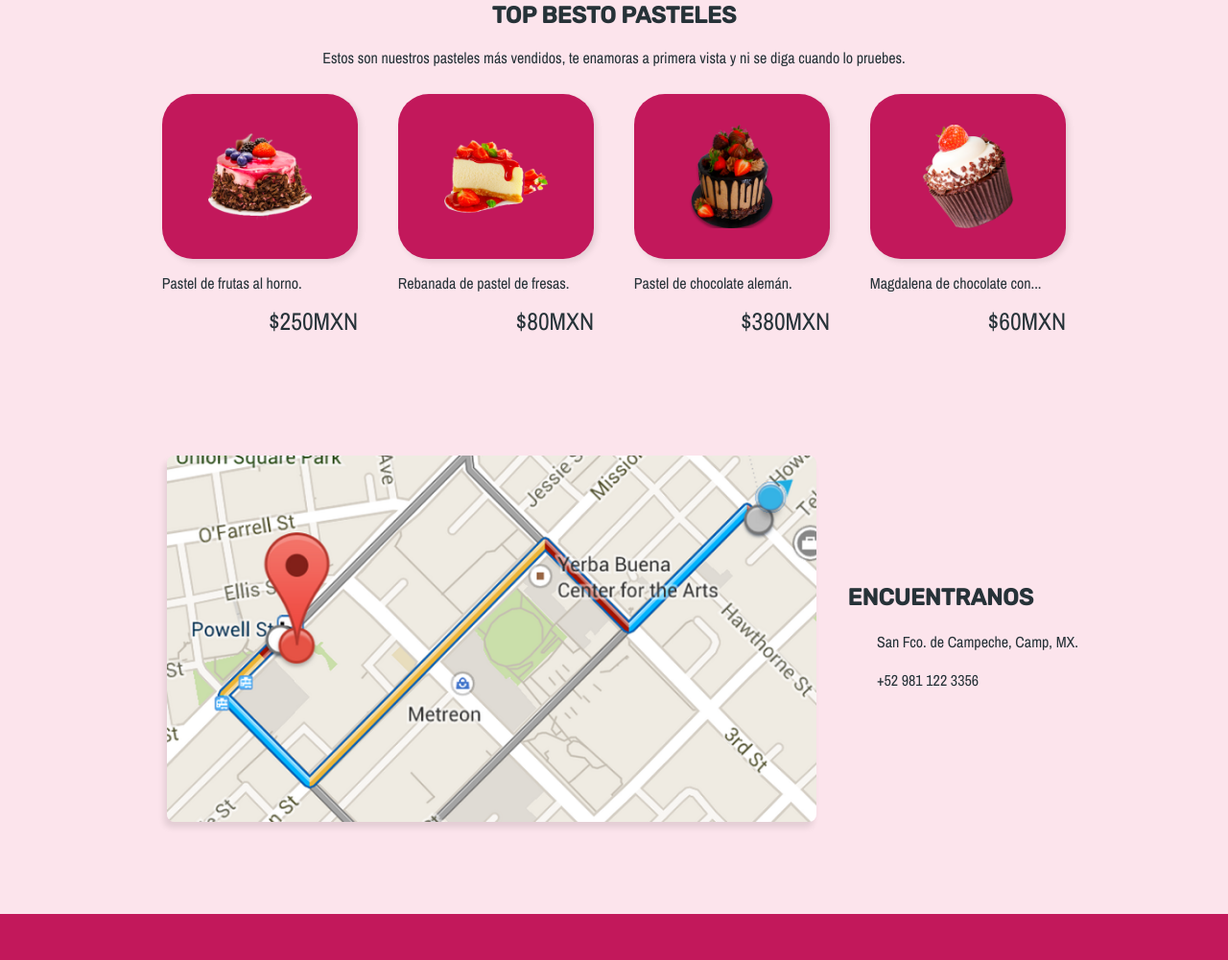
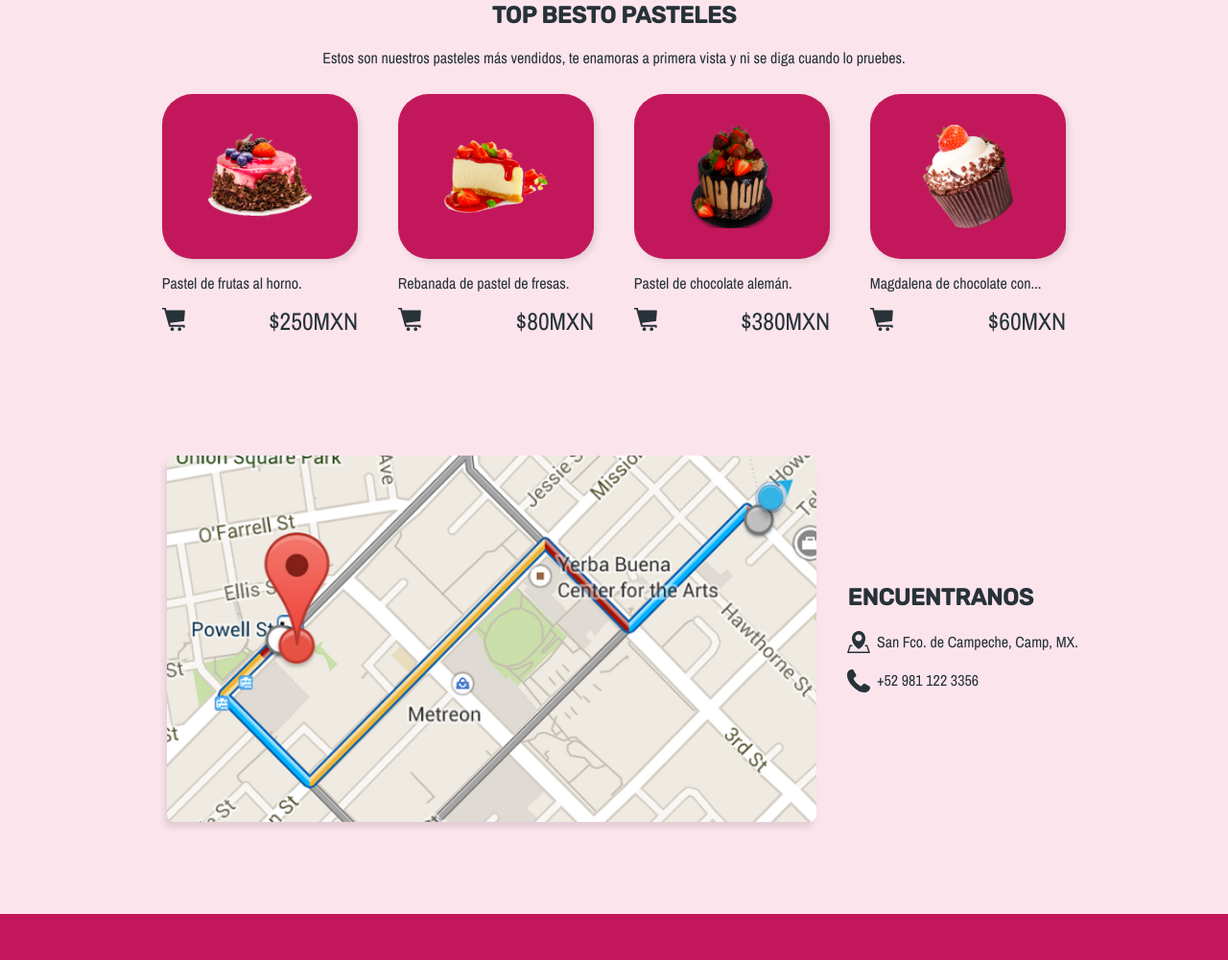
Before and after one commit to richirrim/pasteleria-double-l, a plain HTML site: page index.html in a window 1280 px wide. Shown: the part 919-1920 px from the top of the page at 96% size. Drawn offline with nearby package versions, Linux system fonts and the light colour scheme; the site is published under a folder, as on GitHub Pages, so addresses that start at the root find nothing.

Commit message:
Se corrigio error en la ruta de los iconos.

```diff
--- a/css/style.css
+++ b/css/style.css
@@ -133,31 +133,31 @@ input[type="checkbox"][disabled] {
     }
 .icon-cake::before {
     content: "";
-    background-image: url("/icons/icon-cake.svg");
+    background-image: url("../icons/icon-cake.svg");
     background-repeat: no-repeat;
     filter: invert(16%) sepia(17%) saturate(743%) hue-rotate(155deg) brightness(92%) contrast(89%);
 }
 .icon-star::before {
     content: "";
-    background-image: url("/icons/icon-star.svg");
+    background-image: url("../icons/icon-star.svg");
     background-repeat: no-repeat;
     filter: invert(16%) sepia(17%) saturate(743%) hue-rotate(155deg) brightness(92%) contrast(89%);
 }
 .icon-card::before {
     content: "";
-    background-image: url("/icons/icon-card.svg");
+    background-image: url("../icons/icon-card.svg");
     background-repeat: no-repeat;
     filter: invert(16%) sepia(17%) saturate(743%) hue-rotate(155deg) brightness(92%) contrast(89%);
 }
 .icon-location::before {
     content: "";
-    background-image: url("/icons/icon-location.svg");
+    background-image: url("../icons/icon-location.svg");
     background-repeat: no-repeat;
     filter: invert(16%) sepia(17%) saturate(743%) hue-rotate(155deg) brightness(92%) contrast(89%);
 }
 .icon-phone::before {
     content: "";
-    background-image: url("/icons/icon-phone.svg");
+    background-image: url("../icons/icon-phone.svg");
     background-repeat: no-repeat;
     filter: invert(16%) sepia(17%) saturate(743%) hue-rotate(155deg) brightness(92%) contrast(89%);
 }
```
